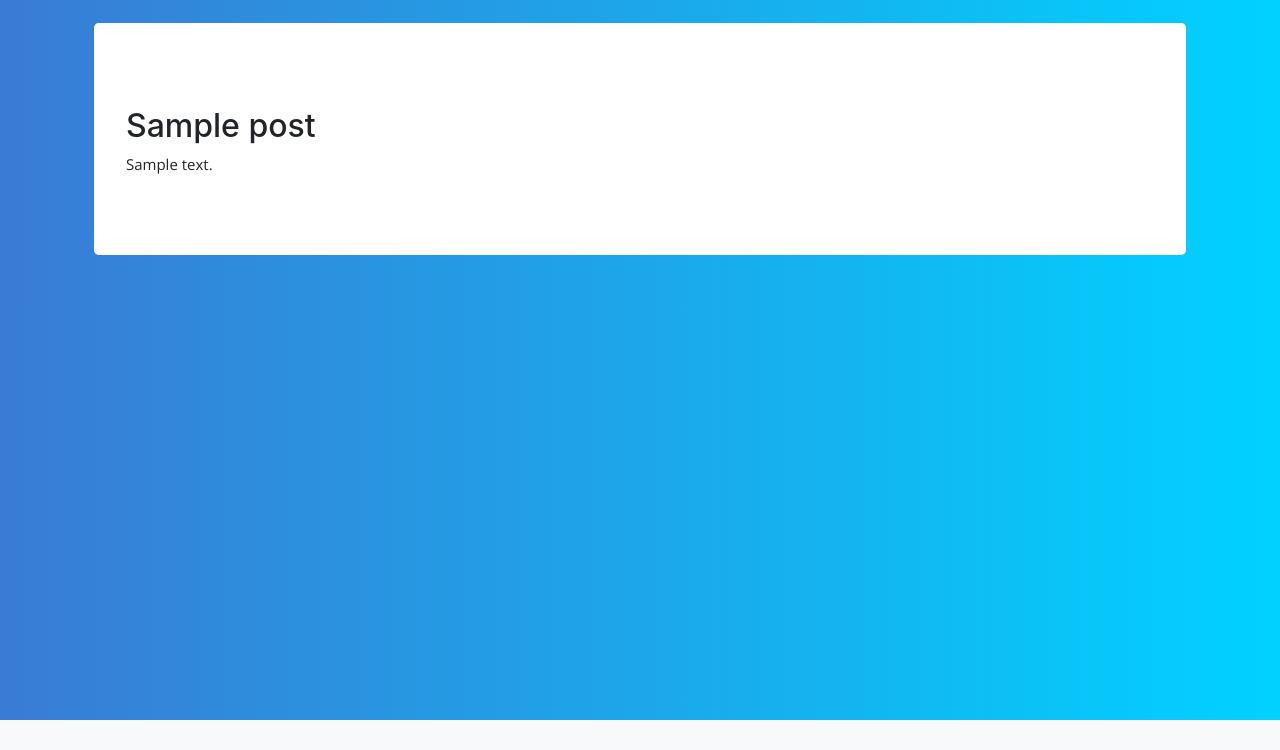
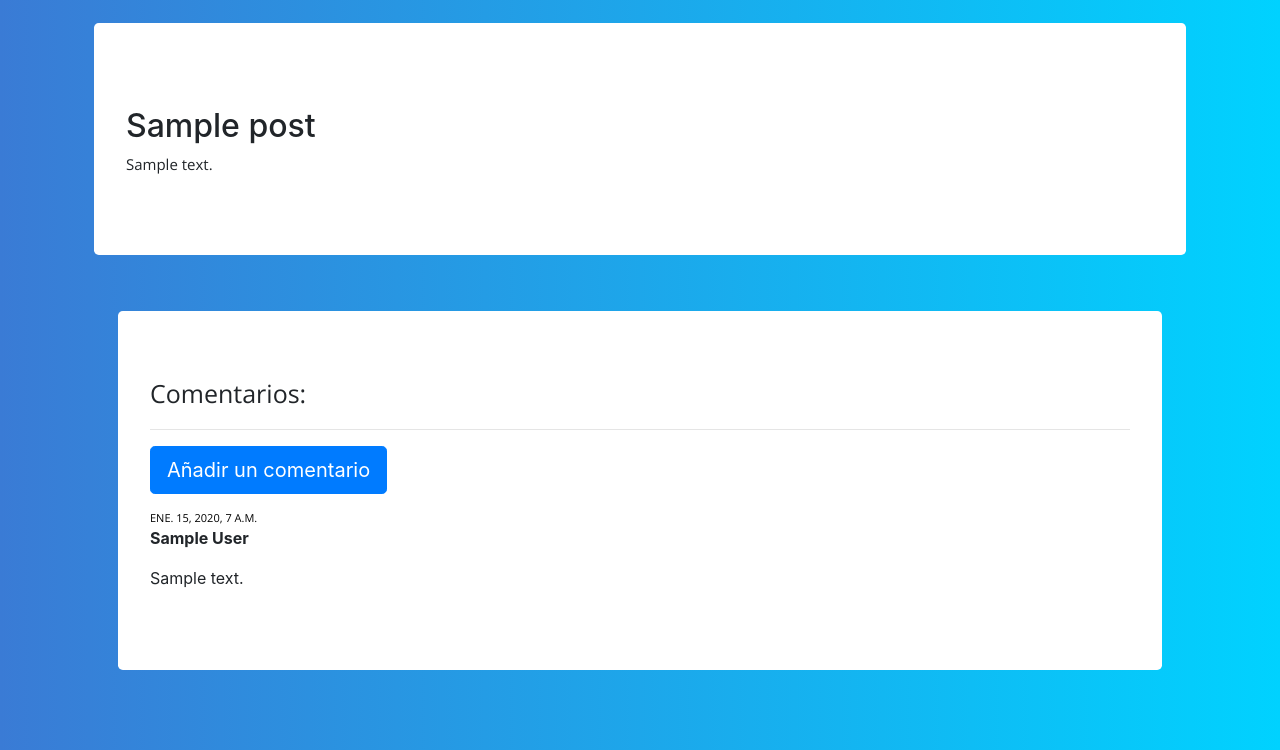
Before and after one commit to Arglinux/my-first-blog, a Django app: page /post/1/ in a window 1280 px wide. Shown: the part 80-830 px from the top of the page. Before the commit the page ends 800 px from the top, so only its background shows below. Run offline with Django 3.2, Linux system fonts and the light colour scheme; tables that the repository leaves empty hold one stand-in row (values such as "Sample post"); some libraries are stand-ins or nearby versions; some web fonts are replaced.

Commit message:
Agregado de comentarios en el blog.

```diff
--- a/blog/admin.py
+++ b/blog/admin.py
@@ -1,6 +1,7 @@
 from django.contrib import admin
-from .models import Post
+from .models import Post, Comment
 
 # Register your models here.
 
 admin.site.register(Post)
+admin.site.register(Comment)
--- a/blog/models.py
+++ b/blog/models.py
@@ -16,3 +16,17 @@ class Post(models.Model):
 
 	def __str__(self):
 		return self.title
+
+class Comment(models.Model):
+    post = models.ForeignKey('blog.Post', on_delete=models.CASCADE, related_name='comments')
+    author = models.CharField(max_length=200)
+    text = models.TextField()
+    created_date = models.DateTimeField(default=timezone.now)
+    approved_comment = models.BooleanField(default=False)
+
+    def approve(self):
+        self.approved_comment = True
+        self.save()
+
+    def __str__(self):
+        return self.text
--- a/blog/templates/blog/base.html
+++ b/blog/templates/blog/base.html
@@ -87,6 +87,12 @@ background: linear-gradient(to right, #3a7bd5, #00d2ff); /* W3C, IE 10+/ Edge, F
 	background: #FFFFFF;
 }
 
+.ComentariosText {
+	font-family: 'Open Sans', sans-serif;
+	font-size: 25px;
+	}
+
+
 </style>
 
 </head>
--- a/blog/templates/blog/post_detail.html
+++ b/blog/templates/blog/post_detail.html
@@ -25,7 +25,29 @@
         <p>{{ post.text|safe }}</p>
         </div>
     </div>
+
+    <div class="container p-4">
+        <div class="jumbotron">
+            <div class="ComentariosText">
+            <p>Comentarios:</p>
+        </div>
+    <hr>
+    <p></p><a class="btn btn-primary btn-lg" href="{% url 'add_comment_to_post' pk=post.pk %}">Añadir un comentario</a></p>
+{% for comment in post.comments.all %}
+{% if user.is_authenticated or comment.approved_comment %}
+    <div class="comment">
+        <div class="date">
+            {{ comment.created_date }}
+        {% if not comment.approved_comment %}
+                <a class="btn btn-primary btn-lg" href="{% url 'comment_remove' pk=comment.pk %}">Eliminar</a>
+                <a class="btn btn-primary btn-lg" href="{% url 'comment_approve' pk=comment.pk %}">Aprobar</a>
+            {% endif %}
+        </div>
+        <strong>{{ comment.author }}</strong>
+        <p>{{ comment.text|linebreaks }}</p>
+    </div>
+    {% endif %}
+{% empty %}
+    <p>Todavía no hay comentarios. Comenta algo...</p></div></div>
+{% endfor %}
 {% endblock %}
-
-
-<! --button type="submit" class="save btn btn-primary btn-lg">Guardar</button> -->
--- a/blog/urls.py
+++ b/blog/urls.py
@@ -1,5 +1,9 @@
 from django.urls import path
 from . import views
+from django.conf.urls import url
+
+
+
 #test
 urlpatterns = [
 	path('', views.post_list, name='post_list'),
@@ -10,4 +14,7 @@ urlpatterns = [
 	path('post/<pk>/publish/', views.post_publish, name='post_publish'),
 	path('post/<pk>/remove/', views.post_remove, name='post_remove'),
 	path('post/<pk>/edit/', views.post_edit, name='post_edit'),
+	url(r'^post/(?P<pk>\d+)/comment/$', views.add_comment_to_post, name='add_comment_to_post'),
+	url(r'^comment/(?P<pk>\d+)/approve/$', views.comment_approve, name='comment_approve'),
+	url(r'^comment/(?P<pk>\d+)/remove/$', views.comment_remove, name='comment_remove'),
 ]
--- a/blog/views.py
+++ b/blog/views.py
@@ -1,7 +1,8 @@
 from django.shortcuts import render, get_object_or_404, redirect
 from django.utils import timezone
-from .models import Post
-from .forms import PostForm
+from .models import Post, Comment
+from .forms import PostForm, CommentForm
+from django.contrib.auth.decorators import login_required
 
 # Create your views here..
 
@@ -55,3 +56,28 @@ def post_edit(request, pk):
     else:
         form = PostForm(instance=post)
     return render(request, 'blog/post_edit.html', {'form': form})
+
+def add_comment_to_post(request, pk):
+    post = get_object_or_404(Post, pk=pk)
+    if request.method == "POST":
+        form = CommentForm(request.POST)
+        if form.is_valid():
+            comment = form.save(commit=False)
+            comment.post = post
+            comment.save()
+            return redirect('post_detail', pk=post.pk)
+    else:
+        form = CommentForm()
+    return render(request, 'blog/add_comment_to_post.html', {'form': form})
+
+@login_required
+def comment_approve(request, pk):
+    comment = get_object_or_404(Comment, pk=pk)
+    comment.approve()
+    return redirect('post_detail', pk=comment.post.pk)
+
+@login_required
+def comment_remove(request, pk):
+    comment = get_object_or_404(Comment, pk=pk)
+    comment.delete()
+    return redirect('post_detail', pk=comment.post.pk)
```
Also changed, not shown: blog/forms.py (+7 -1 lines), blog/templates/blog/add_comment_to_post.html (added, +9 -0 lines), blog/templates/blog/post_list.html (+6 -2 lines), blog/migrations/0003_comment.py (added).
